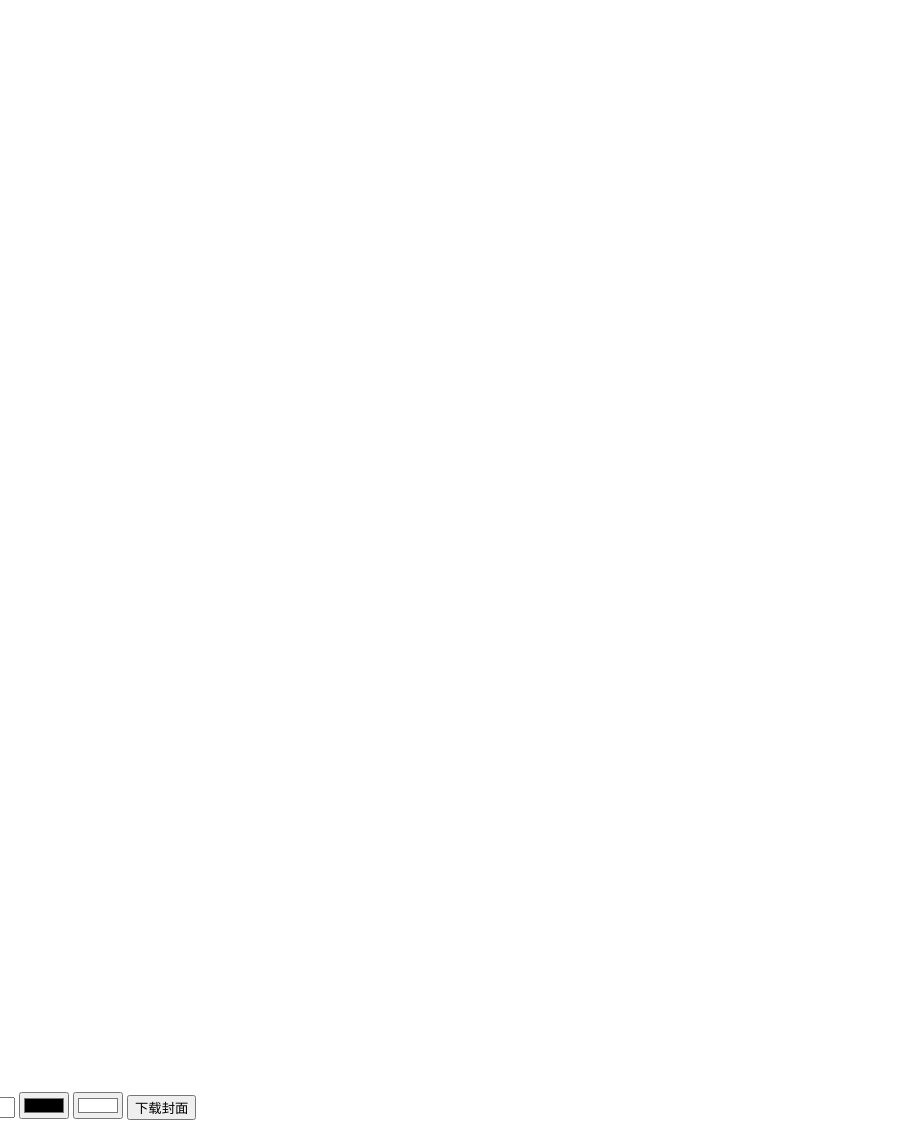
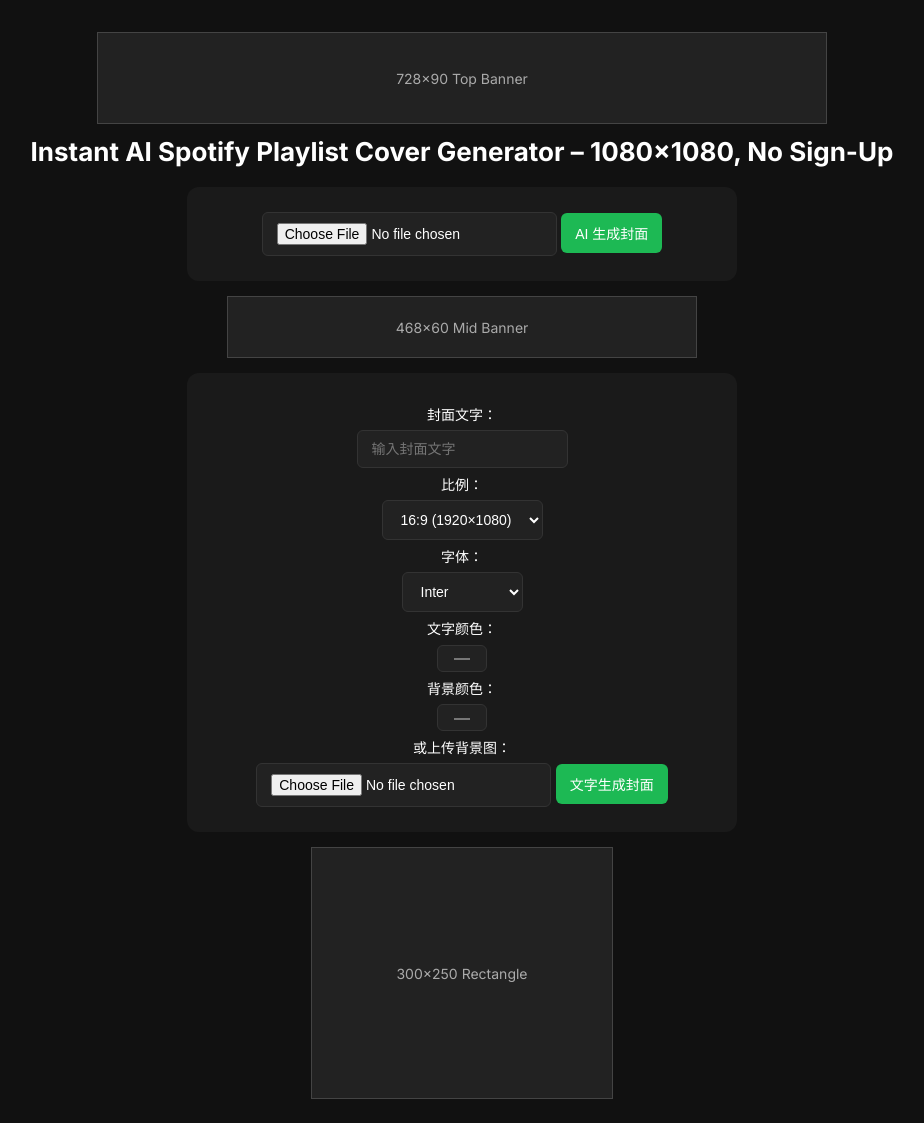
Before and after one commit to lo1888/spotify-cover-maker, a plain HTML site: page index.html in a window 1280 px wide. Shown: the whole page, without its empty margins (178-1102 px from the left). Drawn offline with Linux system fonts and the light colour scheme.

Commit message:
Add files via upload
搜索

```diff
--- a/index.html
+++ b/index.html
@@ -1,16 +1,160 @@
 <!DOCTYPE html>
-<html lang="zh-CN"><head>
-<meta charset="utf-8"/>
-<title>歌单封面生成器</title>
-<link rel="stylesheet" href="style.css"/>
+<html lang="en">
+<head>
+  <meta charset="UTF-8">
+  <title>AI Spotify Playlist Cover Maker – Free & No-Watermark in 5 Seconds</title>
+  <meta name="viewport" content="width=device-width,initial-scale=1">
+  <meta name="description" content="Instant AI Spotify Playlist Cover Generator – 1080×1080, No Sign-Up">
+  <!-- Google Fonts (5 free fonts) -->
+  <link href="https://fonts.googleapis.com/css2?family=Inter:wght@400;700&family=Poppins:wght@400;700&family=Roboto:wght@400;700&family=Open+Sans:wght@400;700&family=Lato:wght@400;700&display=swap" rel="stylesheet">
+  <style>
+    body{font-family:Inter,Arial,Helvetica,sans-serif;background:#111;color:#fff;margin:0;padding:20px;text-align:center}
+    h1{margin:10px 0 20px;font-size:26px}
+    .section{background:#1a1a1a;border-radius:12px;padding:25px;margin:15px auto;max-width:500px}
+    label{display:block;margin:6px 0;font-size:14px}
+    input,select,button{padding:10px 14px;font-size:14px;border-radius:6px;border:1px solid #333;background:#222;color:#fff}
+    button{background:#1db954;cursor:pointer;border:none}
+    #canvas{background:#000;border-radius:8px;margin-top:10px;max-width:100%}
+    #out{display:none;margin-top:10px;border-radius:8px}
+    #dl{display:none;margin:12px auto;padding:10px 20px;background:#1db954;color:#fff;border:none;border-radius:25px;text-decoration:none}
+    .ad{margin:12px auto;display:flex;align-items:center;justify-content:center;background:#222;border:1px solid #444;color:#aaa;font-size:14px}
+    .ad728{height:90px;width:728px}.ad468{height:60px;width:468px}.ad300{height:250px;width:300px}
+  </style>
 </head>
 <body>
-<canvas id="cv" width="1080" height="1080"></canvas>
-<div class="panel">
-  <input id="text" placeholder="封面文字" value="今晚地球跟我一起路"/>
-  <input type="color" id="bg" value="#000000"/>
-  <input type="color" id="color" value="#ffffff"/>
-  <button onclick="draw()">下载封面</button>
+
+<!-- 顶部广告 -->
+<div class="ad ad728">728×90 Top Banner</div>
+
+<h1>Instant AI Spotify Playlist Cover Generator – 1080×1080, No Sign-Up</h1>
+
+<!-- ① AI 生成封面（上传图片） -->
+<div class="section">
+  <input type="file" id="img" accept="image/*">
+  <button onclick="genCover()">AI 生成封面</button>
+  <canvas id="canvas" style="display:none"></canvas>
+  <img id="out">
+  <a id="dl" download="cover.jpg">下载封面</a>
 </div>
-<script src="script.js"></script>
-</body></html>
+
+<!-- 468×60 广告位 -->
+<div class="ad ad468">468×60 Mid Banner</div>
+
+<!-- ② 文字生成封面（新功能完整） -->
+<div class="section">
+  <label>封面文字：</label>
+  <input type="text" id="txt" placeholder="输入封面文字" maxlength="60">
+  <label>比例：</label>
+  <select id="ratio">
+    <option value="16:9">16:9 (1920×1080)</option>
+    <option value="9:16">9:16 (1080×1920)</option>
+  </select>
+  <label>字体：</label>
+  <select id="font">
+    <option value="Inter">Inter</option>
+    <option value="Poppins">Poppins</option>
+    <option value="Roboto">Roboto</option>
+    <option value="Open Sans">Open Sans</option>
+    <option value="Lato">Lato</option>
+  </select>
+  <label>文字颜色：</label>
+  <input type="color" id="txtColor" value="#ffffff">
+  <label>背景颜色：</label>
+  <input type="color" id="bgColor" value="#111111">
+  <label>或上传背景图：</label>
+  <input type="file" id="bgImg" accept="image/*">
+  <button onclick="genTextCover()">文字生成封面</button>
+</div>
+
+<!-- 底部广告 -->
+<div class="ad ad300">300×250 Rectangle</div>
+
+<script>
+  /* 上传图片 → AI 封面 */
+  function genCover(){
+    const file=document.getElementById('img').files[0];
+    const [w,h]=[1080,1080];
+    const canvas=document.getElementById('canvas');
+    const ctx=canvas.getContext('2d');
+    canvas.width=w;canvas.height=h;
+    if(file){
+      const img=new Image();
+      img.onload=()=>{ctx.drawImage(img,0,0,w,h);addWatermark(w,h);finish();};
+      img.src=URL.createObjectURL(file);
+    }else{
+      ctx.fillStyle='#111';ctx.fillRect(0,0,w,h);addWatermark(w,h);finish();
+    }
+    function addWatermark(w,h){
+      ctx.fillStyle='rgba(0,0,0,0.4)';ctx.fillRect(0,h-120,w,120);
+      ctx.fillStyle='#fff';ctx.font='bold 60px Inter';ctx.textAlign='center';
+      ctx.fillText('AI Cover',w/2,h-70);ctx.font='28px Inter';ctx.fillText('Made in 5s',w/2,h-35);
+    }
+    function finish(){
+      canvas.toBlob(b=>{
+        const u=URL.createObjectURL(b);
+        document.getElementById('out').src=u;
+        document.getElementById('out').style.display='inline';
+        document.getElementById('dl').href=u;
+        document.getElementById('dl').style.display='inline';
+      },'image/jpeg',0.92);
+    }
+  }
+
+  /* 文字 → 封面 完整功能 */
+  function genTextCover(){
+    const text=document.getElementById('txt').value.trim()||'Your Title';
+    const ratio=document.getElementById('ratio').value;
+    const font=document.getElementById('font').value;
+    const txtColor=document.getElementById('txtColor').value;
+    const bgColor=document.getElementById('bgColor').value;
+    const [w,h]=ratio==='16:9'?[1920,1080]:[1080,1920];
+
+    const canvas=document.createElement('canvas');
+    const ctx=canvas.getContext('2d');
+    canvas.width=w;canvas.height=h;
+
+    // 背景（颜色或上传图）
+    const bgFile=document.getElementById('bgImg').files[0];
+    if(bgFile){
+      const reader=new FileReader();
+      reader.onload=e=>{
+        const img=new Image();
+        img.onload=()=>{ctx.drawImage(img,0,0,w,h);drawText(ctx,text,txtColor,font,w,h);finishText(canvas);};
+        img.src=e.target.result;
+      };
+      reader.readAsDataURL(bgFile);
+    }else{
+      ctx.fillStyle=bgColor;ctx.fillRect(0,0,w,h);drawText(ctx,text,txtColor,font,w,h);finishText(canvas);
+    }
+
+    function drawText(ctx,text,color,fontFamily,w,h){
+      ctx.fillStyle=color;
+      ctx.textAlign='center';
+      ctx.textBaseline='middle';
+      let fontSize=Math.min(w,h)/12;
+      ctx.font=`bold ${fontSize}px ${fontFamily}`;
+      const maxWidth=w*0.85;
+      const words=text.split(' ');
+      let line='',y=h/2-(words.length*fontSize*1.2)/2;
+      for(const w of words){
+        const test=line+w+' ';
+        if(ctx.measureText(test).width>maxWidth&&line!==''){
+          ctx.fillText(line,w/2,y);line=w+' ';y+=fontSize*1.2;
+        }else{line=test;}
+      }
+      ctx.fillText(line,w/2,y);
+    }
+
+    function finishText(canvas){
+      canvas.toBlob(b=>{
+        const u=URL.createObjectURL(b);
+        document.getElementById('out').src=u;
+        document.getElementById('out').style.display='inline';
+        document.getElementById('dl').href=u;
+        document.getElementById('dl').style.display='inline';
+      },'image/jpeg',0.92);
+    }
+  }
+</script>
+</body>
+</html>
```
